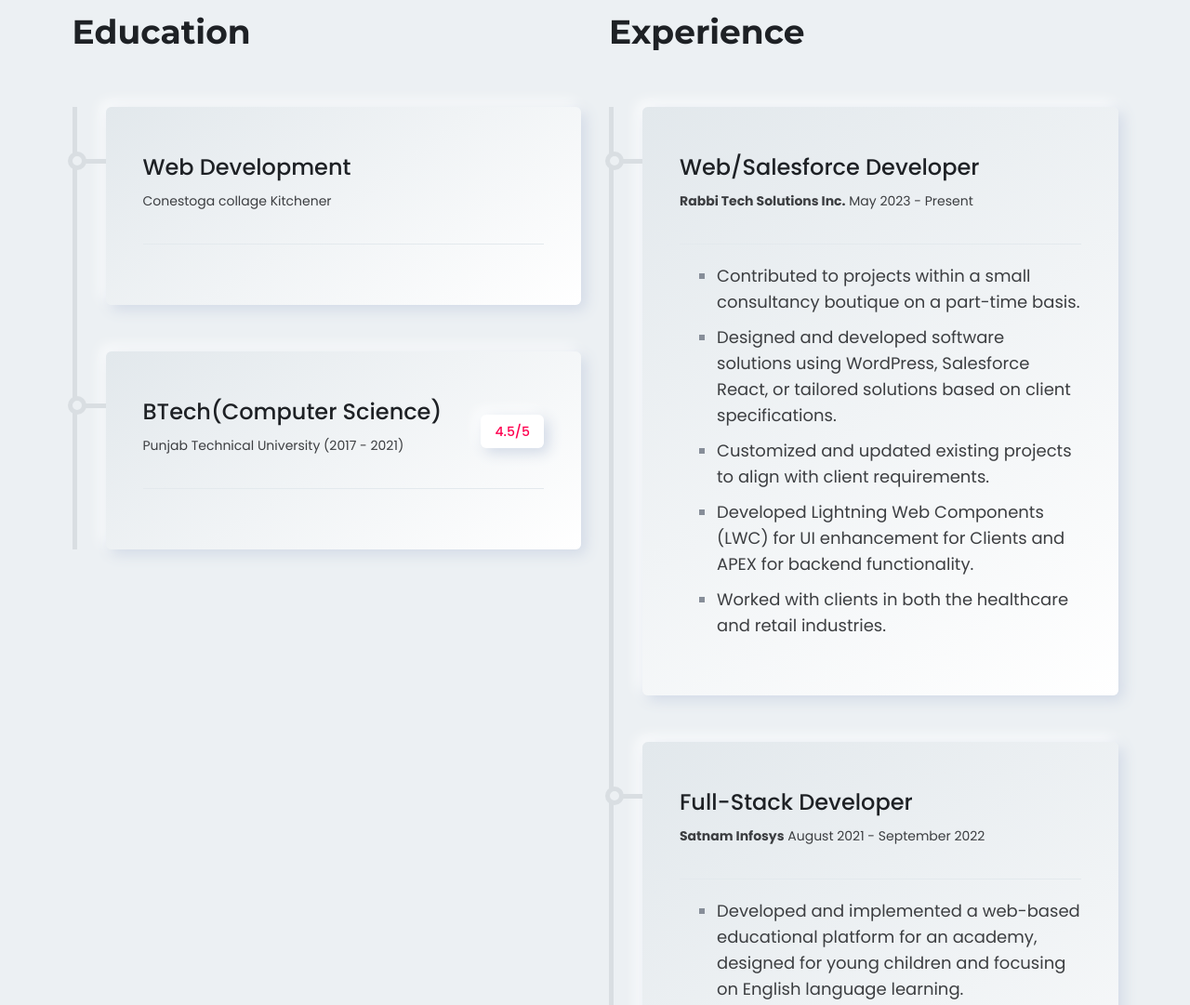
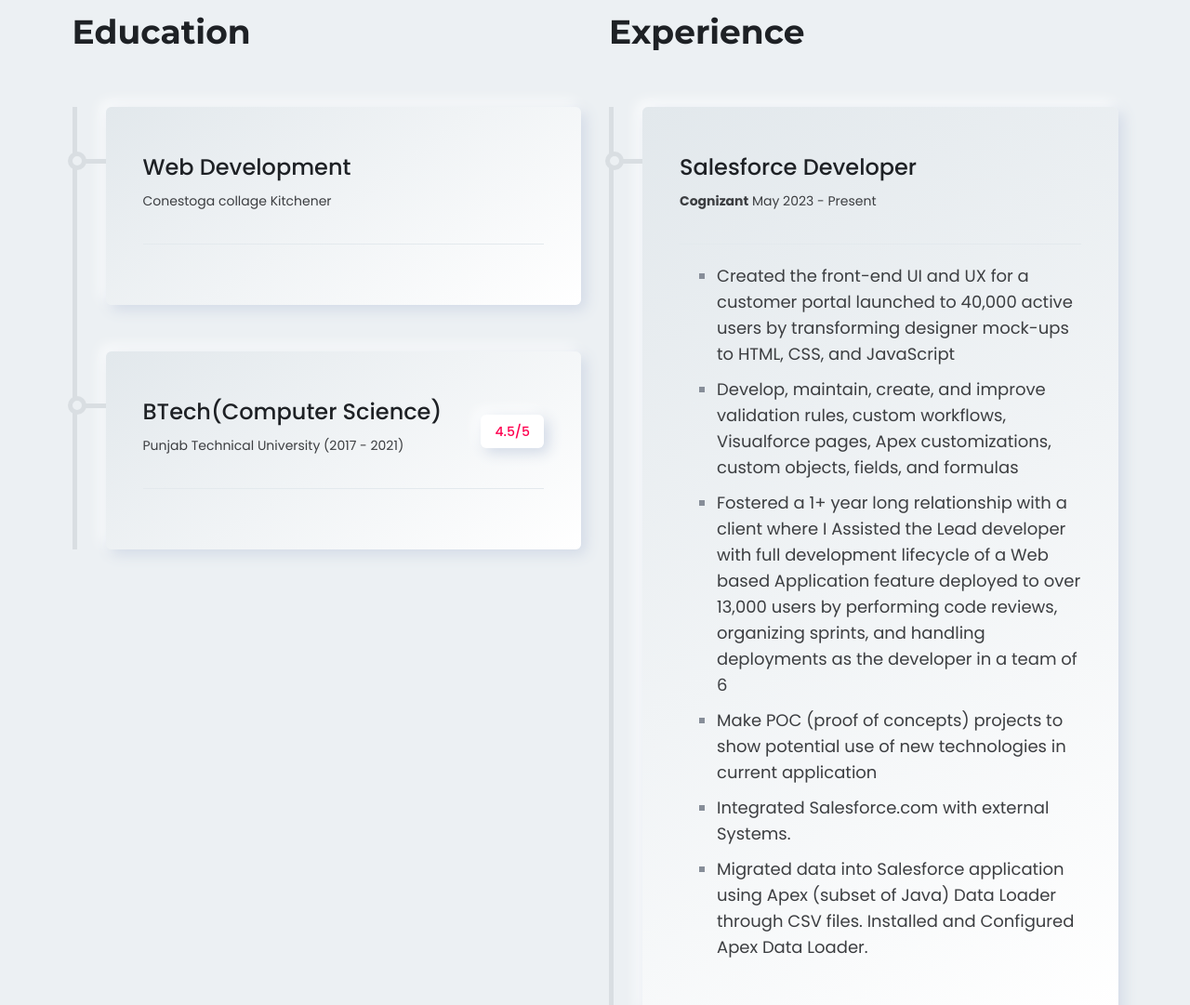
Before and after one commit to tanvirbhatti/Tanvir_potfolio, a plain HTML site: page index.html in a window 1280 px wide. Shown: the part 3527-4608 px from the top of the page at 93% size. Drawn offline with nearby package versions, Linux system fonts and the light colour scheme; some packages are replaced by stand-ins of ours; a script that the page names is missing.

Commit message:
some changes

```diff
--- a/index.html
+++ b/index.html
@@ -635,25 +635,30 @@
                             <div class="inner">
                               <div class="heading">
                                 <div class="title">
-                                  <h4>Web/Salesforce Developer</h4>
-                                  <span><strong>Rabbi Tech Solutions Inc.</strong> May 2023 - Present</span>
+                                  <h4>Salesforce Developer</h4>
+                                  <span><strong>Cognizant</strong> May 2023 - Present</span>
                                 </div>
                               </div>
                               <ul>
                                 <li>
-                                  <p class="description">Contributed to projects within a small consultancy boutique on a part-time basis.</p>
+                                  <p class="description">Created the front-end UI and UX for a customer portal launched to 40,000 active users by transforming designer mock-ups to HTML, CSS, and JavaScript </p>
                                 </li>
                                 <li>
-                                  <p class="description">Designed and developed software solutions using WordPress, Salesforce React, or tailored solutions based on client specifications.</p>
+                                  <p class="description">Develop, maintain, create, and improve validation rules, custom workflows, Visualforce pages, Apex customizations, custom objects, fields, and formulas
+                                  </p>
                                 </li>
                                 <li>
-                                  <p class="description">Customized and updated existing projects to align with client requirements.</p>
+                                  <p class="description">Fostered a 1+ year long relationship with a client where I Assisted the Lead developer with full development lifecycle of a Web based Application feature deployed to over 13,000 users by performing code reviews, organizing sprints, and handling deployments as the developer in a team of 6
+                                  </p>
                                 </li>
                                 <li>
-                                  <p class="description">Developed Lightning Web Components (LWC) for UI enhancement for Clients and APEX for backend functionality.</p>
+                                  <p class="description">Make POC (proof of concepts) projects to show potential use of new technologies in current application</p>
                                 </li>
                                 <li>
-                                  <p class="description">Worked with clients in both the healthcare and retail industries.</p>
+                                  <p class="description">Integrated Salesforce.com with external Systems. </p>
+                                </li>
+                                <li>
+                                  <p class="description">Migrated data into Salesforce application using Apex (subset of Java) Data Loader through CSV files. Installed and Configured Apex Data Loader.</p>
                                 </li>
                               </ul>
                             </div>
```
